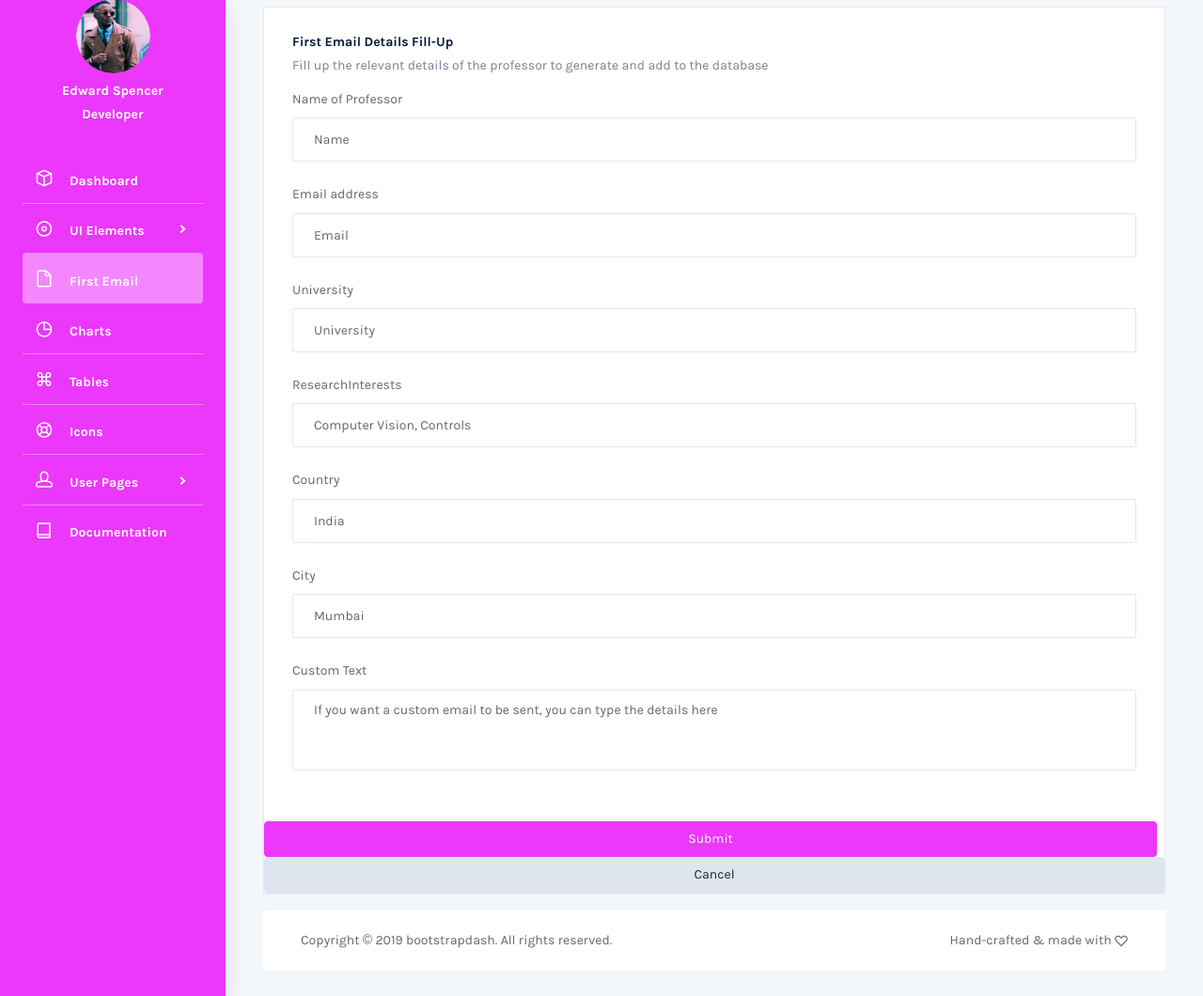
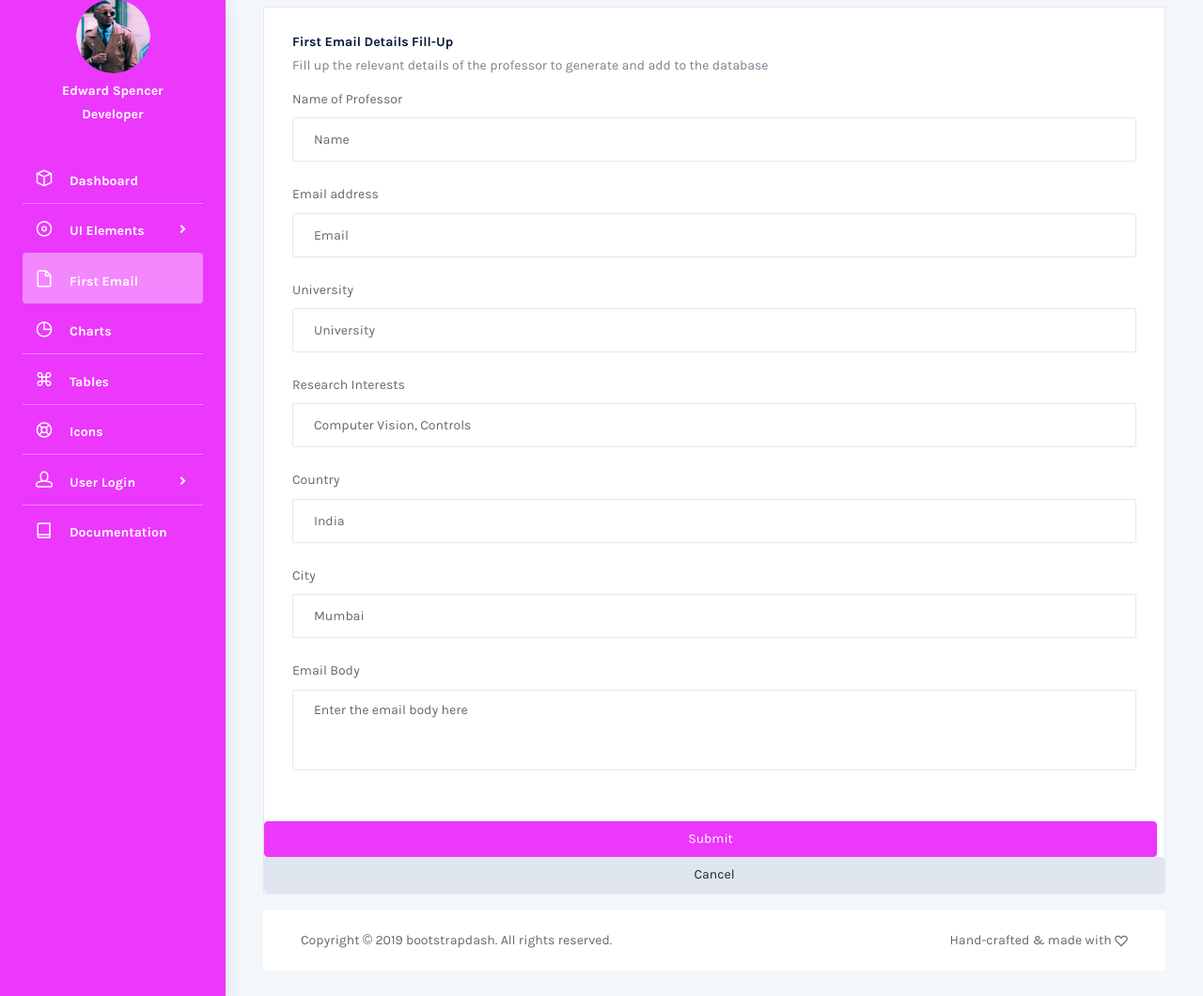
Before and after one commit to 0sidharth/mail-tracker, a Django app: template Frontend/template/pages/forms/first_email.html in a window 1280 px wide. Shown: the part 93-1153 px from the top of the page at 94% size. Run offline with Django 3.2, Linux system fonts and the light colour scheme; the template is opened without the code that fills it, so the values that code supplies are empty.

Commit message:
Fixed minor bug in Login page

```diff
--- a/Frontend/template/index.html
+++ b/Frontend/template/index.html
@@ -185,9 +185,9 @@
             </a>
           </li>
           <li class="nav-item">
-            <a class="nav-link" data-toggle="collapse" href="pages/login/login.html">
+            <a class="nav-link" href="pages/login/login.html">
               <i class="icon-head menu-icon"></i>
-              <span class="menu-title">User Pages</span>
+              <span class="menu-title">User Login</span>
               <i class="menu-arrow"></i>
             </a>
           </li>
--- a/Frontend/template/pages/charts/chartjs.html
+++ b/Frontend/template/pages/charts/chartjs.html
@@ -175,9 +175,9 @@
             </a>
           </li>
           <li class="nav-item">
-            <a class="nav-link" data-toggle="collapse" href="../../pages/login/login.html">
+            <a class="nav-link" href="../../pages/login/login.html">
               <i class="icon-head menu-icon"></i>
-              <span class="menu-title">User Pages</span>
+              <span class="menu-title">User Login</span>
               <i class="menu-arrow"></i>
             </a>
           </li>
--- a/Frontend/template/pages/database/database.html
+++ b/Frontend/template/pages/database/database.html
@@ -151,7 +151,7 @@
             </div>
           </li>
           <li class="nav-item">
-            <a class="nav-link" href="../../pages/forms/basic_elements.html">
+            <a class="nav-link" href="../../pages/forms/first_email.html">
               <i class="icon-file menu-icon"></i>
               <span class="menu-title">Form elements</span>
             </a>
@@ -175,9 +175,9 @@
             </a>
           </li>
           <li class="nav-item">
-            <a class="nav-link" data-toggle="collapse" href="../../pages/login/login.html">
+            <a class="nav-link" href="../../pages/login/login.html">
               <i class="icon-head menu-icon"></i>
-              <span class="menu-title">User Pages</span>
+              <span class="menu-title">User Login</span>
               <i class="menu-arrow"></i>
             </a>
           </li>
--- a/Frontend/template/pages/forms/first_email.html
+++ b/Frontend/template/pages/forms/first_email.html
@@ -178,9 +178,9 @@
             </a>
           </li>
           <li class="nav-item">
-            <a class="nav-link" data-toggle="collapse" href="../../pages/login/login.html">
+            <a class="nav-link" href="../../pages/login/login.html">
               <i class="icon-head menu-icon"></i>
-              <span class="menu-title">User Pages</span>
+              <span class="menu-title">User Login</span>
               <i class="menu-arrow"></i>
             </a>
           </li>
@@ -217,7 +217,7 @@
                       <input type="text" class="form-control" id="InputUniv" placeholder="University" required>
                     </div>
                     <div class="form-group">
-                      <label for="InputResearch">ResearchInterests</label>
+                      <label for="InputResearch">Research Interests</label>
                       <input type="text" class="form-control" id="InputResearch" placeholder="Computer Vision, Controls">
                     </div>
                     <div class="form-group">
@@ -229,8 +229,8 @@
                       <input type="text" class="form-control" id="InputCity" placeholder="Mumbai" required>
                     </div>
                     <div class="form-group">
-                      <label for="Textarea">Custom Text</label>
-                      <textarea class="form-control" id="Textarea" rows="4" placeholder="If you want a custom email to be sent, you can type the details here"></textarea>
+                      <label for="Textarea">Email Body</label>
+                      <textarea class="form-control" id="Textarea" rows="4" placeholder="Enter the email body here" required></textarea>
                     </div>
                     </div>
                     <button type="submit" class="btn btn-primary mr-2">Submit</button>
--- a/Frontend/template/pages/icons/feather-icons.html
+++ b/Frontend/template/pages/icons/feather-icons.html
@@ -176,9 +176,9 @@
             </a>
           </li>
           <li class="nav-item">
-            <a class="nav-link" data-toggle="collapse" href="../../pages/login/login.html">
+            <a class="nav-link" href="../../pages/login/login.html">
               <i class="icon-head menu-icon"></i>
-              <span class="menu-title">User Pages</span>
+              <span class="menu-title">User Login</span>
               <i class="menu-arrow"></i>
             </a>
           </li>
--- a/Frontend/template/pages/tables/basic-table.html
+++ b/Frontend/template/pages/tables/basic-table.html
@@ -175,9 +175,9 @@
             </a>
           </li>
           <li class="nav-item">
-            <a class="nav-link" data-toggle="collapse" href="../../pages/login/login.html">
+            <a class="nav-link" href="../../pages/login/login.html">
               <i class="icon-head menu-icon"></i>
-              <span class="menu-title">User Pages</span>
+              <span class="menu-title">User Login</span>
               <i class="menu-arrow"></i>
             </a>
           </li>
--- a/Frontend/template/pages/ui-features/buttons.html
+++ b/Frontend/template/pages/ui-features/buttons.html
@@ -174,9 +174,9 @@
             </a>
           </li>
           <li class="nav-item">
-            <a class="nav-link" data-toggle="collapse" href="../../pages/login/login.html">
+            <a class="nav-link" href="../../pages/login/login.html">
               <i class="icon-head menu-icon"></i>
-              <span class="menu-title">User Pages</span>
+              <span class="menu-title">User Login</span>
               <i class="menu-arrow"></i>
             </a>
           </li>
--- a/Frontend/template/pages/ui-features/typography.html
+++ b/Frontend/template/pages/ui-features/typography.html
@@ -176,9 +176,9 @@
             </a>
           </li>
           <li class="nav-item">
-            <a class="nav-link" data-toggle="collapse" href="../../pages/login/login.html">
+            <a class="nav-link" href="../../pages/login/login.html">
               <i class="icon-head menu-icon"></i>
-              <span class="menu-title">User Pages</span>
+              <span class="menu-title">User Login</span>
               <i class="menu-arrow"></i>
             </a>
           </li>
--- a/Frontend/template/partials/_sidebar.html
+++ b/Frontend/template/partials/_sidebar.html
@@ -55,9 +55,9 @@
             </a>
           </li>
           <li class="nav-item">
-            <a class="nav-link" data-toggle="collapse" href="pages/login/login.html">
+            <a class="nav-link" href="pages/login/login.html">
               <i class="icon-head menu-icon"></i>
-              <span class="menu-title">User Pages</span>
+              <span class="menu-title">User Login</span>
               <i class="menu-arrow"></i>
             </a>
           </li>
```
